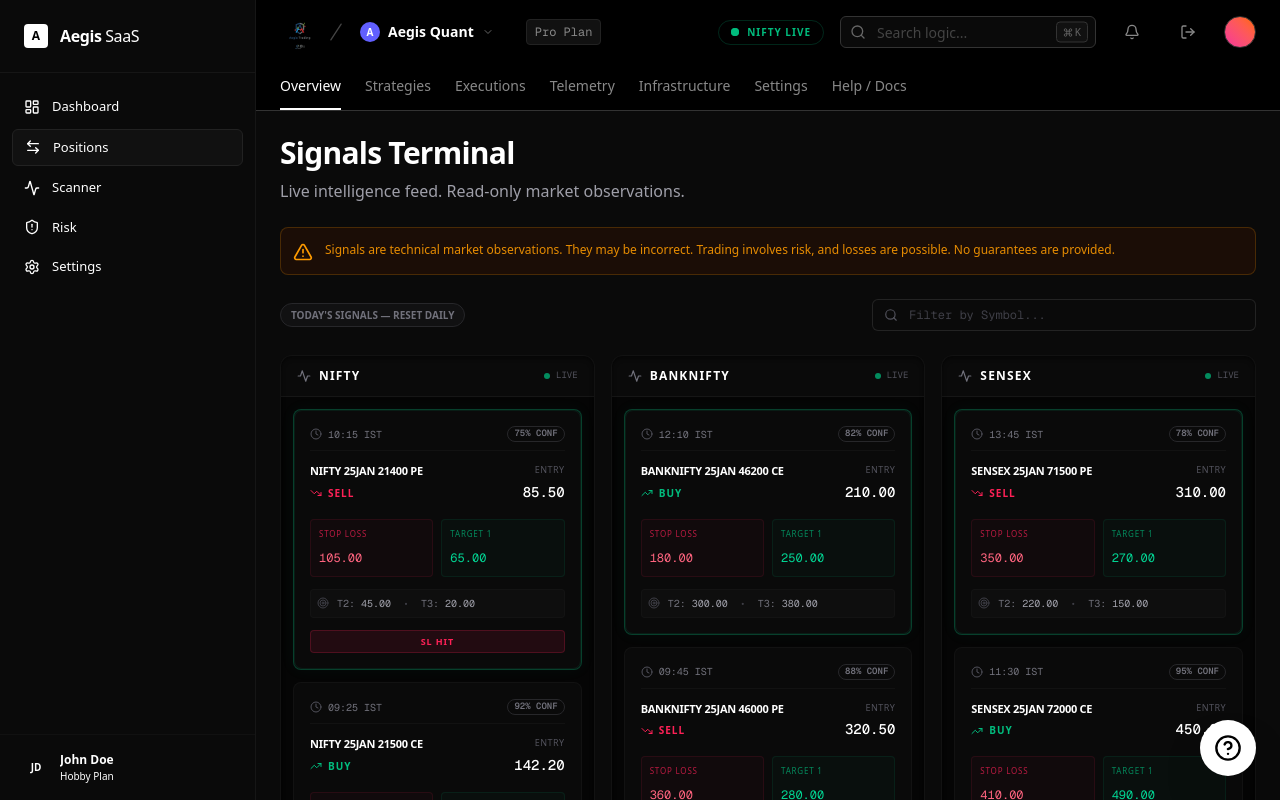
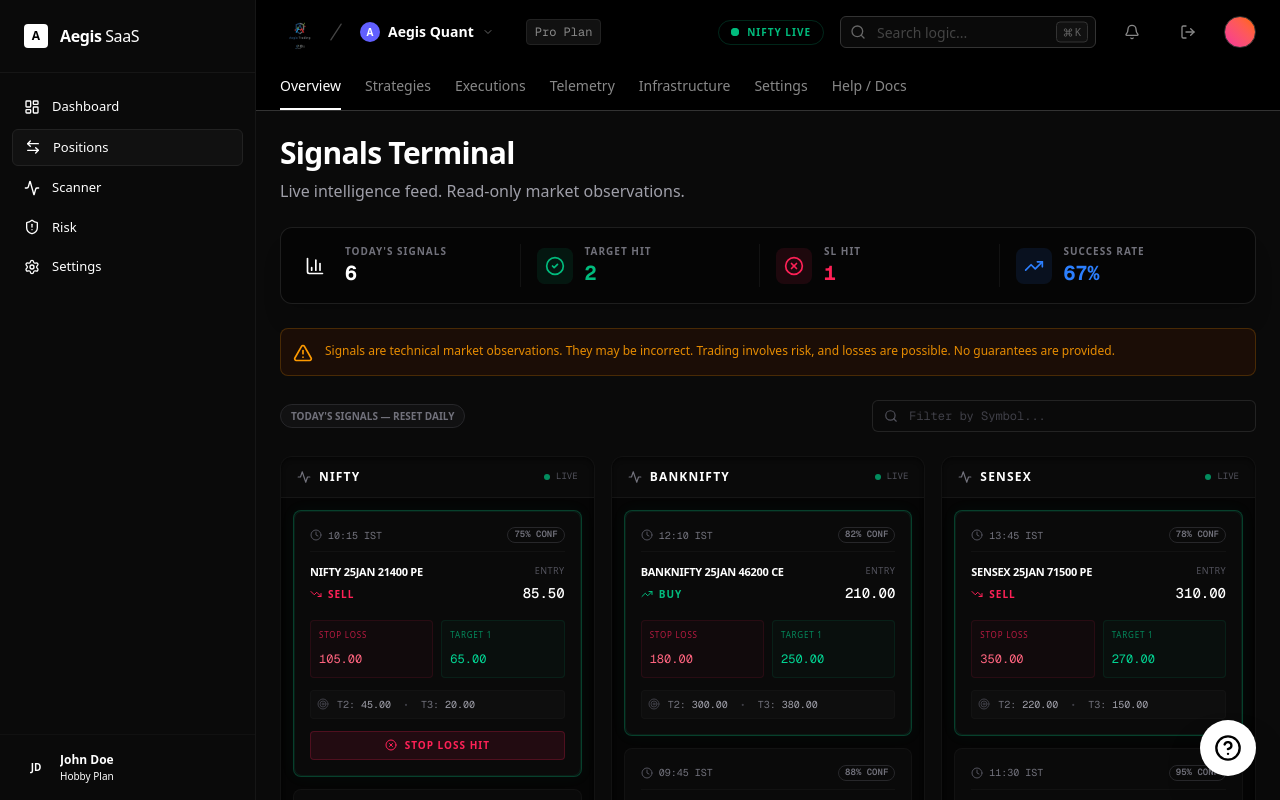
Before and after one commit to athreya9/aegis-saas, a Next.js app in the folder frontend/: page /dashboard/positions in a window 1280 px wide. Built offline with nearby package versions, Linux system fonts and the light colour scheme.

Commit message:
feat: enforce credibility logic in signals (financial checks + performance widget)

```diff
--- a/frontend/src/app/page.tsx
+++ b/frontend/src/app/page.tsx
@@ -94,6 +94,44 @@ export default function LandingPage() {
         </div>
       </section>
 
+
+      {/* Trust Metric / Live Snapshot */}
+      <section className="py-12 border-y border-white/5 bg-black relative overflow-hidden">
+        <div className="absolute inset-0 bg-emerald-500/5 blur-[120px] rounded-full scale-50 pointer-events-none" />
+        <div className="container mx-auto px-6 relative z-10">
+          <div className="flex flex-col md:flex-row items-center justify-between gap-8 max-w-5xl mx-auto">
+            <div className="text-center md:text-left">
+              <div className="flex items-center gap-2 justify-center md:justify-start mb-2">
+                <span className="w-2 h-2 rounded-full bg-emerald-500 animate-pulse" />
+                <span className="text-[10px] font-black tracking-widest text-emerald-500 uppercase">Live System Snapshot</span>
+              </div>
+              <h3 className="text-xl font-bold text-white mb-1">Today's Technical Signals</h3>
+              <p className="text-sm text-zinc-500">Real-time performance across NIFTY, BANKNIFTY & SENSEX.</p>
+            </div>
+
+            <div className="flex items-center gap-8 md:gap-12">
+              <div className="text-center">
+                <p className="text-3xl font-mono font-bold text-white mb-1">42</p>
+                <p className="text-[10px] uppercase tracking-widest text-zinc-600 font-bold">Signals Issued</p>
+              </div>
+              <div className="text-center">
+                <p className="text-3xl font-mono font-bold text-emerald-500 mb-1">26</p>
+                <p className="text-[10px] uppercase tracking-widest text-zinc-600 font-bold">Target Hit</p>
+              </div>
+              <div className="text-center">
+                <p className="text-3xl font-mono font-bold text-zinc-400 mb-1">61.9%</p>
+                <p className="text-[10px] uppercase tracking-widest text-zinc-600 font-bold">Success Rate</p>
+              </div>
+            </div>
+          </div>
+
+          <div className="mt-8 text-center border-t border-white/5 pt-4">
+            <p className="text-[10px] text-zinc-600">
+              Performance metrics are based on technical signals. Past outcomes do not guarantee future results.
+            </p>
+          </div>
+        </div>
+      </section>
 
       {/* Architecture Grid */}
       <section id="features" className="py-32 border-t border-white/5 relative">
--- a/frontend/src/components/dashboard/signals-terminal.tsx
+++ b/frontend/src/components/dashboard/signals-terminal.tsx
@@ -1,18 +1,44 @@
 "use client";
 
 import React, { useState, useMemo } from 'react';
-import { Search, ShieldAlert, Zap, Clock, TrendingUp, TrendingDown, Target, AlertTriangle } from 'lucide-react';
+import { Search, ShieldAlert, Zap, Clock, TrendingUp, TrendingDown, Target, AlertTriangle, BarChart3, CheckCircle2, XCircle } from 'lucide-react';
 import { Badge } from "@/components/ui/badge";
 import { cn } from "@/lib/utils";
 
-// Mock Data for "Today's Signals"
+// Mock Data for "Today's Signals" - FINANCIALLY CORRECT LOGIC ENFORCED
+// BUY: Target > Entry > SL
+// SELL: Target < Entry < SL
 const MOCK_SIGNALS = [
-    { id: '1', instrument: 'NIFTY', symbol: 'NIFTY 25JAN 21500 CE', direction: 'BUY', entry: '142.20', sl: '125.00', t1: '160.00', t2: '185.00', t3: '210.00', confidence: 92, timestamp: '09:25 IST', status: 'active' },
-    { id: '2', instrument: 'BANKNIFTY', symbol: 'BANKNIFTY 25JAN 46000 PE', direction: 'SELL', entry: '320.50', sl: '360.00', t1: '280.00', t2: '240.00', t3: '200.00', confidence: 88, timestamp: '09:45 IST', status: 'target-hit' },
-    { id: '3', instrument: 'NIFTY', symbol: 'NIFTY 25JAN 21400 PE', direction: 'SELL', entry: '85.50', sl: '105.00', t1: '65.00', t2: '45.00', t3: '20.00', confidence: 75, timestamp: '10:15 IST', status: 'sl-hit' },
-    { id: '4', instrument: 'SENSEX', symbol: 'SENSEX 25JAN 72000 CE', direction: 'BUY', entry: '450.00', sl: '410.00', t1: '490.00', t2: '550.00', t3: '620.00', confidence: 95, timestamp: '11:30 IST', status: 'active' },
-    { id: '5', instrument: 'BANKNIFTY', symbol: 'BANKNIFTY 25JAN 46200 CE', direction: 'BUY', entry: '210.00', sl: '180.00', t1: '250.00', t2: '300.00', t3: '380.00', confidence: 82, timestamp: '12:10 IST', status: 'active' },
-    { id: '6', instrument: 'SENSEX', symbol: 'SENSEX 25JAN 71500 PE', direction: 'SELL', entry: '310.00', sl: '350.00', t1: '270.00', t2: '220.00', t3: '150.00', confidence: 78, timestamp: '13:45 IST', status: 'active' },
+    {
+        id: '1', instrument: 'NIFTY', symbol: 'NIFTY 25JAN 21500 CE', direction: 'BUY',
+        entry: '142.20', sl: '125.00', t1: '160.00', t2: '185.00', t3: '210.00',
+        confidence: 92, timestamp: '09:25 IST', status: 'Target 1 Hit'
+    },
+    {
+        id: '2', instrument: 'BANKNIFTY', symbol: 'BANKNIFTY 25JAN 46000 PE', direction: 'SELL',
+        entry: '320.50', sl: '360.00', t1: '280.00', t2: '240.00', t3: '200.00',
+        confidence: 88, timestamp: '09:45 IST', status: 'Target 2 Hit'
+    },
+    {
+        id: '3', instrument: 'NIFTY', symbol: 'NIFTY 25JAN 21400 PE', direction: 'SELL',
+        entry: '85.50', sl: '105.00', t1: '65.00', t2: '45.00', t3: '20.00',
+        confidence: 75, timestamp: '10:15 IST', status: 'Stop Loss Hit'
+    },
+    {
+        id: '4', instrument: 'SENSEX', symbol: 'SENSEX 25JAN 72000 CE', direction: 'BUY',
+        entry: '450.00', sl: '410.00', t1: '490.00', t2: '550.00', t3: '620.00',
+        confidence: 95, timestamp: '11:30 IST', status: 'Active'
+    },
+    {
+        id: '5', instrument: 'BANKNIFTY', symbol: 'BANKNIFTY 25JAN 46200 CE', direction: 'BUY',
+        entry: '210.00', sl: '180.00', t1: '250.00', t2: '300.00', t3: '380.00',
+        confidence: 82, timestamp: '12:10 IST', status: 'Active'
+    },
+    {
+        id: '6', instrument: 'SENSEX', symbol: 'SENSEX 25JAN 71500 PE', direction: 'SELL',
+        entry: '310.00', sl: '350.00', t1: '270.00', t2: '220.00', t3: '150.00',
+        confidence: 78, timestamp: '13:45 IST', status: 'Active'
+    }
 ];
 
 type InstrumentType = 'NIFTY' | 'BANKNIFTY' | 'SENSEX';
@@ -31,8 +57,60 @@ export function SignalsTerminal() {
         return filteredSignals.filter(s => s.instrument === inst);
     };
 
+    // Performance Metrics Calculation
+    const stats = useMemo(() => {
+        const total = MOCK_SIGNALS.length;
+        const t1 = MOCK_SIGNALS.filter(s => s.status.includes('Target')).length;
+        const sl = MOCK_SIGNALS.filter(s => s.status.includes('Stop Loss')).length;
+        // Success rate: (Targets Hit) / (Targets + SLs) * 100 (excluding active)
+        const closed = t1 + sl;
+        const successRate = closed > 0 ? Math.round((t1 / closed) * 100) : 0;
+
+        return { total, t1, sl, successRate };
+    }, []);
+
     return (
         <div className="flex flex-col gap-6 h-[calc(100vh-140px)]">
+
+            {/* Daily Performance Summary Widget */}
+            <div className="grid grid-cols-1 md:grid-cols-4 gap-4 bg-[#050505] border border-white/10 rounded-xl p-4 shadow-xl">
+                <div className="flex items-center gap-3 md:border-r border-white/5 pr-4">
+                    <div className="p-2 bg-primary/10 rounded-lg">
+                        <BarChart3 className="w-5 h-5 text-primary" />
+                    </div>
+                    <div>
+                        <p className="text-[10px] uppercase tracking-widest text-zinc-500 font-bold">Today's Signals</p>
+                        <p className="text-xl font-mono text-white font-bold">{stats.total}</p>
+                    </div>
+                </div>
+                <div className="flex items-center gap-3 md:border-r border-white/5 pr-4">
+                    <div className="p-2 bg-emerald-500/10 rounded-lg">
+                        <CheckCircle2 className="w-5 h-5 text-emerald-500" />
+                    </div>
+                    <div>
+                        <p className="text-[10px] uppercase tracking-widest text-zinc-500 font-bold">Target Hit</p>
+                        <p className="text-xl font-mono text-emerald-500 font-bold">{stats.t1}</p>
+                    </div>
+                </div>
+                <div className="flex items-center gap-3 md:border-r border-white/5 pr-4">
+                    <div className="p-2 bg-rose-500/10 rounded-lg">
+                        <XCircle className="w-5 h-5 text-rose-500" />
+                    </div>
+                    <div>
+                        <p className="text-[10px] uppercase tracking-widest text-zinc-500 font-bold">SL Hit</p>
+                        <p className="text-xl font-mono text-rose-500 font-bold">{stats.sl}</p>
+                    </div>
+                </div>
+                <div className="flex items-center gap-3">
+                    <div className="p-2 bg-blue-500/10 rounded-lg">
+                        <TrendingUp className="w-5 h-5 text-blue-500" />
+                    </div>
+                    <div>
+                        <p className="text-[10px] uppercase tracking-widest text-zinc-500 font-bold">Success Rate</p>
+                        <p className="text-xl font-mono text-blue-500 font-bold">{stats.successRate}%</p>
+                    </div>
+                </div>
+            </div>
 
             {/* Disclaimer Banner */}
             <div className="bg-amber-950/30 border border-amber-500/20 rounded-lg p-3 flex items-start gap-3">
@@ -100,6 +178,9 @@ export function SignalsTerminal() {
 
 function SignalCard({ signal, isLatest }: { signal: any, isLatest: boolean }) {
     const isBuy = signal.direction === 'BUY';
+    const isLoss = signal.status.includes('Stop Loss');
+    const isTarget = signal.status.includes('Target');
+    const isActive = signal.status === 'Active';
 
     return (
         <div className={cn(
@@ -163,13 +244,14 @@ function SignalCard({ signal, isLatest }: { signal: any, isLatest: boolean }) {
                 </div>
             </div>
 
-            {/* Status Footer */}
-            {signal.status !== 'active' && (
+            {/* Explicit Outcome Status */}
+            {!isActive && (
                 <div className={cn(
-                    "mt-3 text-[9px] font-black uppercase tracking-widest text-center py-1 rounded border",
-                    signal.status === 'target-hit' ? "bg-emerald-500/10 border-emerald-500/20 text-emerald-500" : "bg-rose-500/10 border-rose-500/20 text-rose-500"
+                    "mt-3 flex items-center justify-center gap-2 py-1.5 rounded border text-[10px] font-black uppercase tracking-widest",
+                    isTarget ? "bg-emerald-500/10 border-emerald-500/20 text-emerald-500" : "bg-rose-500/10 border-rose-500/20 text-rose-500"
                 )}>
-                    {signal.status.replace('-', ' ')}
+                    {isTarget ? <CheckCircle2 className="w-3 h-3" /> : <XCircle className="w-3 h-3" />}
+                    {signal.status}
                 </div>
             )}
         </div>
```
